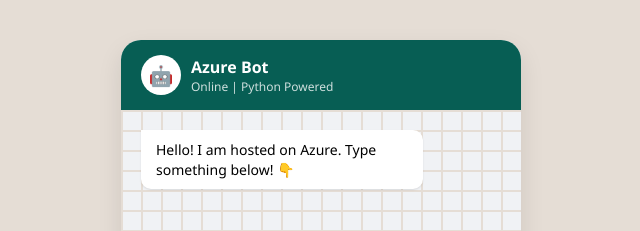
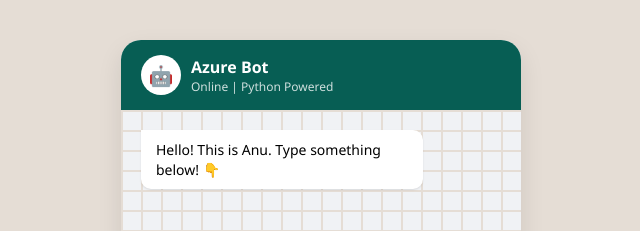
Before and after one commit to Kshitij-AI/try-az-app-service, a plain HTML site: page index.html in a window 1280 px wide. Shown: the top 231 px of the page, without its empty margins (319-959 px from the left). Drawn offline with Linux system fonts and the light colour scheme.

Commit message:
upd index

```diff
--- a/index.html
+++ b/index.html
@@ -138,7 +138,7 @@
         </div>
 
         <div class="chat-messages" id="message-box">
-            <div class="message bot">Hello! I am hosted on Azure. Type something below! 👇</div>
+            <div class="message bot">Hello! This is Anu. Type something below! 👇</div>
         </div>
 
         <div class="chat-input-area">
```
